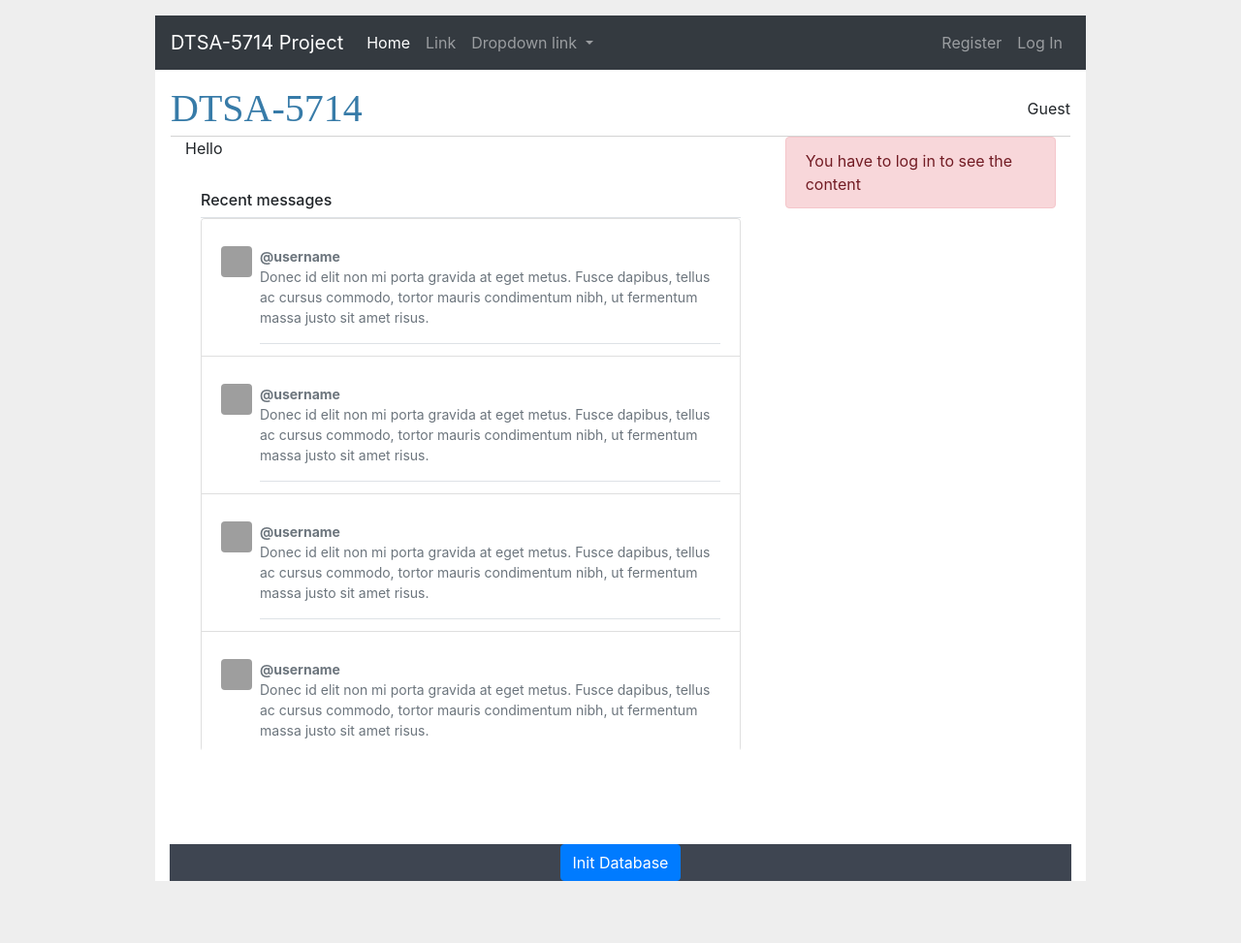
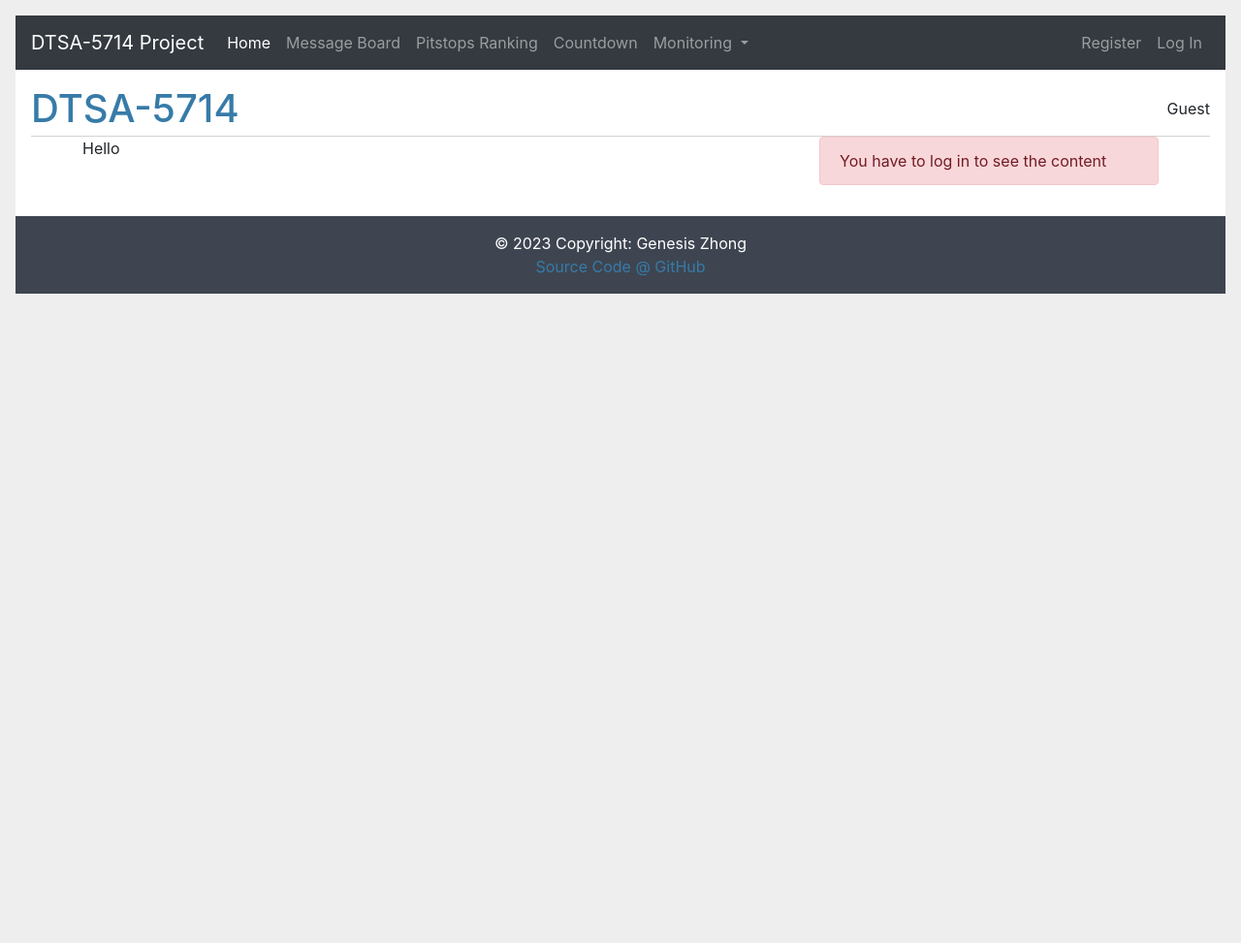
Before and after one commit to genesischung/simple_web_app, a Flask app: page / in a window 1280 px wide. Shown: the whole page at 97% size. After the commit the page ends 303 px from the top, so only its background shows below. Run offline with Flask 3, Linux system fonts and the light colour scheme; some libraries are stand-ins or nearby versions; grey boxes are pictures that could not be loaded.

Commit message:
every endpoints up and running

```diff
--- a/app/db_postgres.py
+++ b/app/db_postgres.py
@@ -2,10 +2,15 @@ import click
 from flask import current_app, g
 import psycopg2
 
+
 def get_db():
     if 'db' not in g:
         try:
-            g.db = psycopg2.connect(current_app.config['DATABASE_URL'])
+            g.db = psycopg2.connect(current_app.config['DATABASE_URL'],
+                                    keepalives=1,
+                                    keepalives_idle=30,
+                                    keepalives_interval=10,
+                                    keepalives_count=5)
         except:
             print("Unable to connect to Database")
 
--- a/app/f1.py
+++ b/app/f1.py
@@ -81,9 +81,9 @@ def health_check():
     return render_template('health_check.html'), 200
 
 
-@bp.route("/init_db", methods=["POST"])
+@bp.route("/init_db")
 def init():
-    init_db()
+    # init_db()
     return render_template('index.html', text="Database initialized")
 
 
@@ -94,3 +94,8 @@ def messageboard():
         curs.execute("SELECT * from messages;")
         response = curs.fetchall()
     return render_template('messageboard.html', messages=response)
+
+
+@bp.route("/pitstops")
+def show_pitstop():
+    return render_template('pitstops.html')
--- a/app/static/style.css
+++ b/app/static/style.css
@@ -1,18 +1,18 @@
-html { font-family: sans-serif; background: #eee; padding: 1rem; }
-body { max-width: 960px; margin: 0 auto; background: white; }
-h1 { font-family: serif; color: #377ba8; margin: 1rem 0; }
+html { background: #eee; padding: 1rem; }
+body { max-width: 1280px; margin: 0 auto; background: white; }
+h1 { color: #377ba8; margin: 1rem 0; }
 a { color: #377ba8; }
-hr { border: none; border-top: 1px solid lightgray; }
+/*hr { border: none; border-top: 1px solid lightgray; }
 nav { background: lightgray; display: flex; align-items: center; padding: 0 0.5rem; }
 nav h1 { flex: auto; margin: 0; }
 nav h1 a { text-decoration: none; padding: 0.25rem 0.5rem; }
 nav ul  { display: flex; list-style: none; margin: 0; padding: 0; }
-nav ul li a, nav ul li span, header .action { display: block; padding: 0.5rem; }
+nav ul li a, nav ul li span, header .action { display: block; padding: 0.5rem; }*/
 .content { padding: 0 1rem 1rem; }
 .content > header { border-bottom: 1px solid lightgray; display: flex; align-items: flex-end; }
 .content > header h1 { flex: auto; margin: 1rem 0 0.25rem 0; }
 .flash { margin: 1em 0; padding: 1em; background: #cae6f6; border: 1px solid #377ba8; }
-.post > header { display: flex; align-items: flex-end; font-size: 0.85em; }
+/*.post > header { display: flex; align-items: flex-end; font-size: 0.85em; }
 .post > header > div:first-of-type { flex: auto; }
 .post > header h1 { font-size: 1.5em; margin-bottom: 0; }
 .post .about { color: slategray; font-style: italic; }
@@ -23,4 +23,4 @@ nav ul li a, nav ul li span, header .action { display: block; padding: 0.5rem; }
 .content input, .content textarea { margin-bottom: 1em; }
 .content textarea { min-height: 12em; resize: vertical; }
 input.danger { color: #cc2f2e; }
-input[type=submit] { align-self: start; min-width: 10em; }
+input[type=submit] { align-self: start; min-width: 10em; }*/
--- a/app/templates/base.html
+++ b/app/templates/base.html
@@ -15,16 +15,26 @@
                 <a class="nav-link" href="/">Home <span class="sr-only">(current)</span></a>
             </li>
             <li class="nav-item">
-                <a class="nav-link" href="#">Link</a>
+                <a class="nav-link" href="/messageboard">Message Board</a>
+            </li>
+            <li class="nav-item">
+                <a class="nav-link" href="/pitstops">Pitstops Ranking</a>
+            </li>
+            <li class="nav-item">
+                <a class="nav-link" href="/analysis/countdown">Countdown</a>
             </li>
             <li class="nav-item dropdown">
                 <a class="nav-link dropdown-toggle" href="#" id="navbarDropdownMenuLink" data-toggle="dropdown" aria-haspopup="true" aria-expanded="false">
-                    Dropdown link
+                    Monitoring
                 </a>
                 <div class="dropdown-menu" aria-labelledby="navbarDropdownMenuLink">
-                    <a class="dropdown-item" href="#">Action</a>
-                    <a class="dropdown-item" href="#">Another action</a>
-                    <a class="dropdown-item" href="#">Something else here</a>
+                    <a class="dropdown-item" href="/health">Health Check</a>
+                    <a class="dropdown-item" href="/metrics">Metrics</a>
+                    {% if g.user %}
+                        {% if g.user['username'] == "admin" %}
+                            <a class="dropdown-item" href="/init_db">Init DB (admin only)</a>
+                            {% endif %}
+                    {% endif %}
                 </div>
             </li>
         </ul>
@@ -50,16 +60,18 @@
     {% block content %}{% endblock %}
 </section>
 
-<div class="container my-5">
     <!-- Footer -->
     <footer
             class="text-center text-lg-start text-white"
             style="background-color: #3e4551"
     >
-        <form action="/init_db" method="post">
-            <button type="submit" class="btn btn-primary">Init Database</button>
-        </form>
+        <!-- Copyright -->
+        <div class="footer-copyright text-center py-3">© 2023 Copyright: Genesis Zhong
+            <br>
+            <a href="https://github.com/genesischung/simple_web_app"> Source Code @ GitHub</a>
+        </div>
+        <!-- Copyright -->
+
     </footer>
     <!-- Footer -->
-</div>
 <!-- End of .container -->
--- a/app/templates/countdown.html
+++ b/app/templates/countdown.html
@@ -10,7 +10,7 @@
         <h1 id="headline">Round {{ data['round'] }} of the {{ data['season']}} Season</h1>
         <h1 id="headline">{{ data['racename']}}</h1>
     <div class="row">
-        <div class="col-2"></div>
+        <div class="col-md-2"></div>
         <div class="col-8" id="countdown_box">
             <ul>
                 <li><span id="days"></span>days</li>
--- a/app/templates/index.html
+++ b/app/templates/index.html
@@ -16,51 +16,10 @@
         <div class="row">
             <div class="col-md-8">
                 <p>{{ text }}</p>
-                <div class="my-3 p-3 bg-white rounded box-shadow">
-                    <h6 class="border-bottom border-gray pb-2 mb-0">Recent messages</h6>
-                        <ul class="list-group" style="height: 550px; overflow-y: scroll;">
-                            <li class="list-group-item">
-                                <div class="media text-muted pt-3">
-                        <img src="https://bootdey.com/img/Content/avatar/avatar7.png" alt="" class="mr-2 rounded" width="32" height="32">
-                        <p class="media-body pb-3 mb-0 small lh-125 border-bottom border-gray">
-                            <strong class="d-block text-gray-dark">@username</strong>
-                            Donec id elit non mi porta gravida at eget metus. Fusce dapibus, tellus ac cursus commodo, tortor mauris condimentum nibh, ut fermentum massa justo sit amet risus.
-                        </p>
-                    </div>
-                            </li>
-                            <li class="list-group-item">
-                                <div class="media text-muted pt-3">
-                        <img src="https://bootdey.com/img/Content/avatar/avatar6.png" alt="" class="mr-2 rounded" width="32" height="32">
-                        <p class="media-body pb-3 mb-0 small lh-125 border-bottom border-gray">
-                            <strong class="d-block text-gray-dark">@username</strong>
-                            Donec id elit non mi porta gravida at eget metus. Fusce dapibus, tellus ac cursus commodo, tortor mauris condimentum nibh, ut fermentum massa justo sit amet risus.
-                        </p>
-                    </div>
-                        </li>
-                            <li class="list-group-item">
-                                <div class="media text-muted pt-3">
-                        <img src="https://bootdey.com/img/Content/avatar/avatar5.png" alt="" class="mr-2 rounded" width="32" height="32">
-                        <p class="media-body pb-3 mb-0 small lh-125 border-bottom border-gray">
-                            <strong class="d-block text-gray-dark">@username</strong>
-                            Donec id elit non mi porta gravida at eget metus. Fusce dapibus, tellus ac cursus commodo, tortor mauris condimentum nibh, ut fermentum massa justo sit amet risus.
-                        </p>
-                    </div>
-                        </li>
-                            <li class="list-group-item">
-                                <div class="media text-muted pt-3">
-                        <img src="https://bootdey.com/img/Content/avatar/avatar4.png" alt="" class="mr-2 rounded" width="32" height="32">
-                        <p class="media-body pb-3 mb-0 small lh-125 border-bottom border-gray">
-                            <strong class="d-block text-gray-dark">@username</strong>
-                            Donec id elit non mi porta gravida at eget metus. Fusce dapibus, tellus ac cursus commodo, tortor mauris condimentum nibh, ut fermentum massa justo sit amet risus.
-                        </p>
-                            </div>
-                        </li>
-                    </ul>
-                </div>
-
             </div>
             <div class="col-md-4">
                 {% if g.user %}
+                    <h3>Leave your message!</h3>
                     <form action="/message" method="POST">
                         <div class="mb-3">
                             <label for="exampleInputEmail1" class="form-label">Enter your message:</label>
--- a/app/templates/messageboard.html
+++ b/app/templates/messageboard.html
@@ -14,7 +14,7 @@
                     {% for row in messages %}
                         <li class="list-group-item">
                             <div class="media text-muted pt-3">
-                                <img src="https://bootdey.com/img/Content/avatar/avatar7.png" alt="" class="mr-2 rounded" width="32" height="32">
+                                <img src="https://bootdey.com/img/Content/avatar/avatar7.png" alt="" class="mr-2 rounded" width="48" height="48">
                                 <p class="media-body pb-3 mb-0 small lh-125 border-bottom border-gray">
                                     <strong class="d-block text-gray-dark">{{ row['username'] }}</strong>
                                     {{ row['message'] }}
```
Also changed, not shown: app/data_analysis.py (+55 -14 lines), app/templates/pitstops.html (added, +108 -0 lines).
